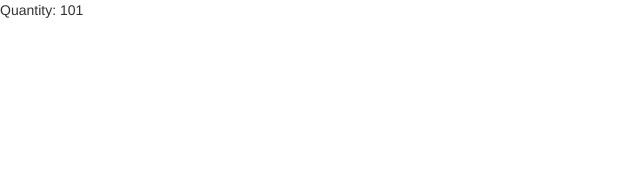
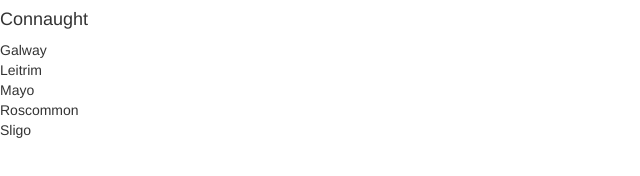
Before and after one commit to catgsmith/AngularJS-Revision, a website: page app/index.html in a window 1280 px wide. Shown: the whole page, without its empty margins (0-640 px from the left). Drawn offline with nearby package versions, Linux system fonts and the light colour scheme.

Commit message:
Angular JS 4 - Built-in Directives ng-repeat

```diff
--- a/app/index.html
+++ b/app/index.html
@@ -1,18 +1,20 @@
 <!DOCTYPE html>
 <html>
+
 <head lang="en">
     <meta charset="UTF-8">
     <title></title>
     <link href="css/bootstrap.min.css" rel="stylesheet">
     <link href="css/bootstrap-theme.min.css" rel="stylesheet">
 </head>
-<body ng-app="app">
 
-    <div ng-init="quantity=101">
-      Quantity: {{ quantity }}
+<body ng-app="myApp" ng-init="connaught = ['Galway', 'Leitrim', 'Mayo', 'Roscommon', 'Sligo']">
+    <h4>Connaught</h4>
+    <div ng-repeat="county in connaught">
+        {{ county }}
     </div>
+    <script src="https://ajax.googleapis.com/ajax/libs/angularjs/1.4.5/angular.min.js"></script>
+    <script src="js/app.js"></script>
+</body>
 
-<script src="https://ajax.googleapis.com/ajax/libs/angularjs/1.4.5/angular.min.js"></script>
-<script src="js/app.js"></script>
-</body>
 </html>
--- a/app/js/app.js
+++ b/app/js/app.js
@@ -1,5 +1,5 @@
 (function() {
 
-    angular.module('app', []);
+    angular.module('myApp', []);
 
 }());
```
